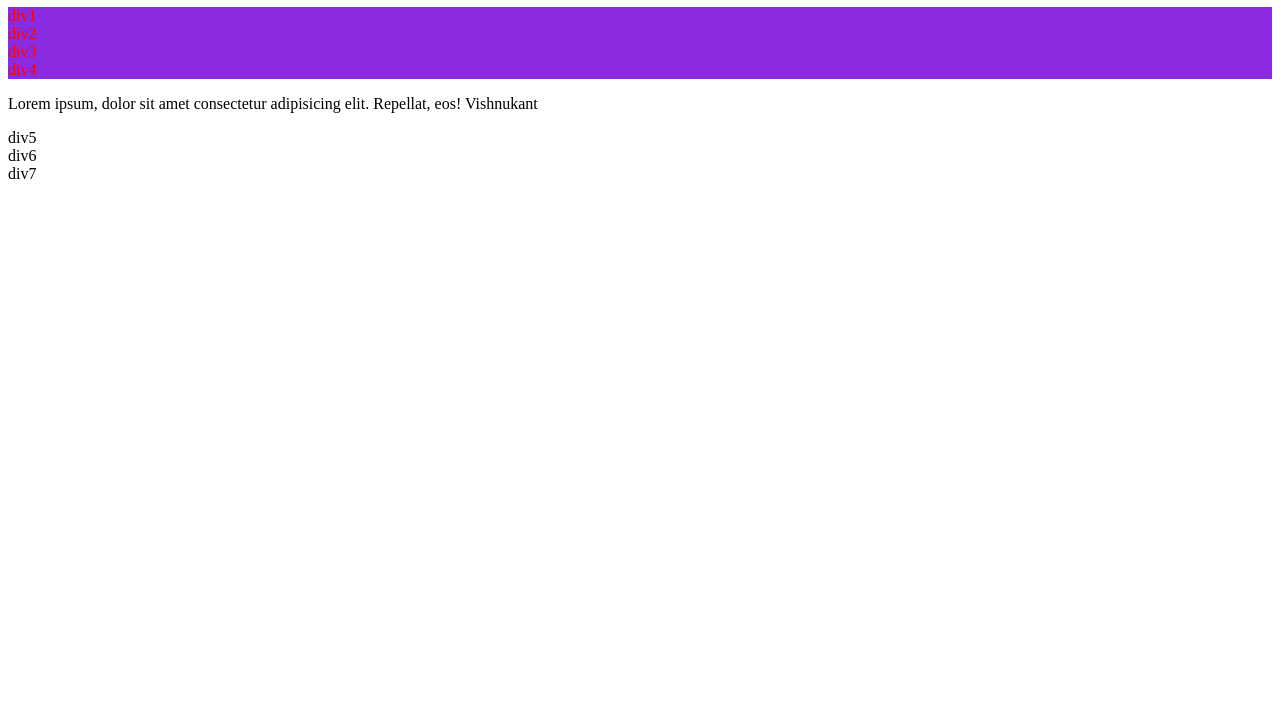
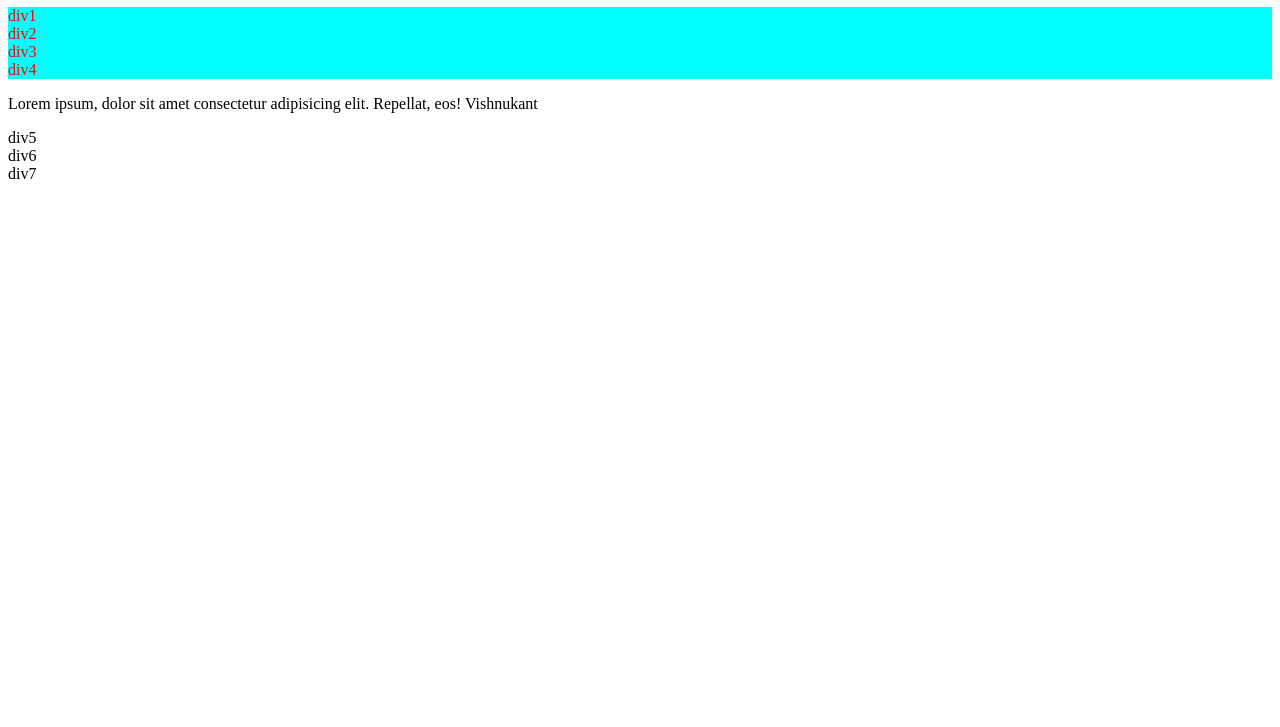
Before and after one commit to vishnukantshukla/Web-Development-By-Samarth-Bhaiya-Coding-Blocks, a plain HTML site: page JavaScript/Lec14/classList/index.html in a window 1280 px wide. Shown: the part 73-800 px from the top of the page. Drawn offline with Linux system fonts and the light colour scheme.

Commit message:
updated files

```diff
--- a/JavaScript/Lec14/classList/app.js
+++ b/JavaScript/Lec14/classList/app.js
@@ -1,3 +1,5 @@
+// Note-> in case of adding classes ham har bare sare likhe likhne padhte jaab bhi ham new classes add karte but in case of classList ham aak baar likhe gye and jaab bhi hame new class add karne hogi to sirf bahi class add karayege
+
 // 1-> add method
 
 let arti= document.querySelector('article');
@@ -7,7 +9,7 @@ let arti= document.querySelector('article');
 arti.classList.add('vishnu','vishnu1','vishnu2'); // we can give multiple class by comma separated
 
 
-arti.classList.add('vishnu3') // in terms ko classes ham kisi bhi class ko kisi point of time me add bhi kar skte hai
+arti.classList.add('vishnu3') // in terms ko classes ham kisi bhi class ko kisi point of time me add bhi kar skte hai and hame purane class lo likhna nhi padega
 
 
 // 2- remove
@@ -16,3 +18,20 @@ arti.classList.add('vishnu3') // in terms ko classes ham kisi bhi class ko kisi
 // arti.classList.remove('vishnu3') // jaab hame single class reove karne ho
 
 arti.classList.remove('vishnu3','vishnu2')
+
+
+// 3- toggle
+
+arti.classList.toggle('toggle');  //true
+ // Agar toggle class hogi already to uske prooperties ko remove kar dega and agar toggle class nhi hue to toggle class ko add kar dega(uski properties add kar dega (bracket ke andar 'toggle' yeh class hai))
+
+
+// arti.classList.toggle('toggle'); //false (already add ho chuka hai to ham uski properties remove kar dega)
+
+
+// 4- contains
+
+console.log(arti.classList.contains('vishnu'));// output -> true  // yeh true or false me output dega
+
+
+// console.log(arti.classList.contains('vishnu'));  // output false
--- a/JavaScript/Lec14/classList/style.css
+++ b/JavaScript/Lec14/classList/style.css
@@ -1,5 +1,5 @@
 .vishnu{
-    background-color: blueviolet;
+    /* background-color: blueviolet; */
 }
 .vishnu1{
     color: red;
@@ -14,3 +14,7 @@
 
     text-shadow: 2px 2px 20px yellow;
 }
+
+.toggle{
+    background-color:cyan;
+}
```
